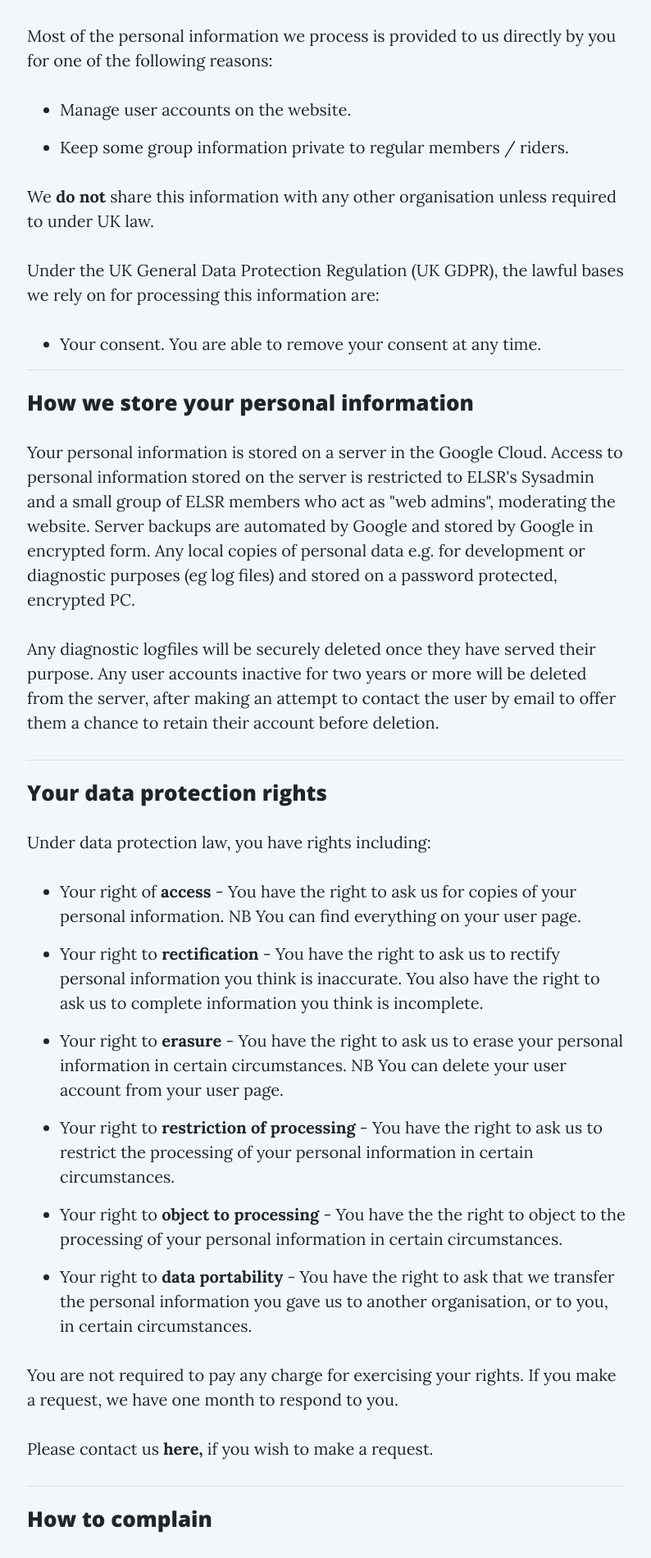
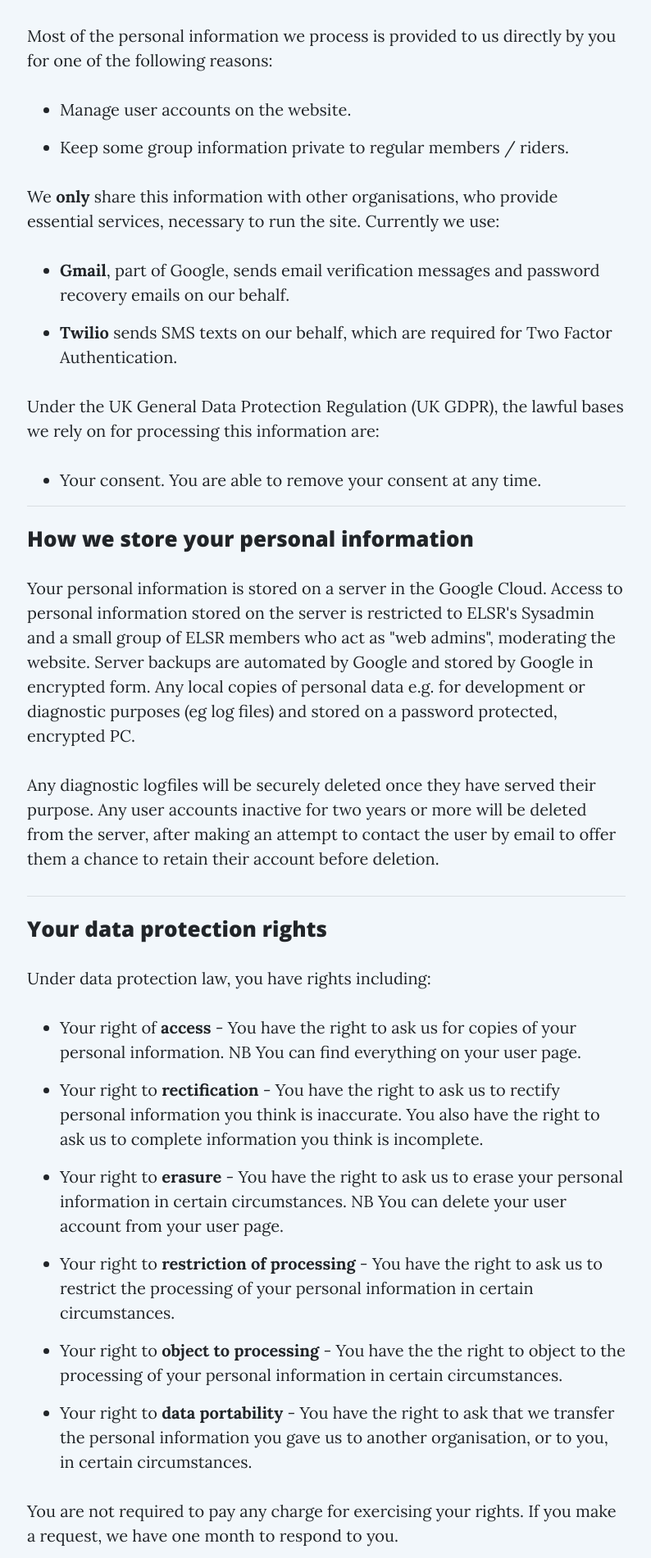
Before and after one commit to footflaps/ELSR-Website, a Flask app: page /gdpr in a window 1280 px wide. Shown: the part 914-2815 px from the top of the page at 82% size, without its empty margins (242-1036 px from the left). Run offline with Flask 3, Linux system fonts and the light colour scheme; some libraries are stand-ins or nearby versions.

Commit message:
main_gdpr.html: added gmail and Twilio

```diff
--- a/core/templates/main_gdpr.html
+++ b/core/templates/main_gdpr.html
@@ -77,9 +77,16 @@
 			</ul>
 
 			<p>
-				We <strong> do not </strong> share this information with any other organisation unless required to
-			    under UK law.
+				We <strong> only </strong> share this information with other organisations, who provide essential
+				services, necessary to run the site. Currently we use:
 			</p>
+
+			<ul>
+				<li class="my-3"><strong>Gmail</strong>, part of Google, sends email verification messages and
+				                                       password recovery emails on our behalf.</li>
+				<li class="my-3"><strong>Twilio</strong> sends SMS texts on our behalf,
+				                                         which are required for Two Factor Authentication.</li>
+			</ul>
 
 			<p>
 				Under the UK General Data Protection Regulation (UK GDPR), the lawful bases we rely on for processing
```
